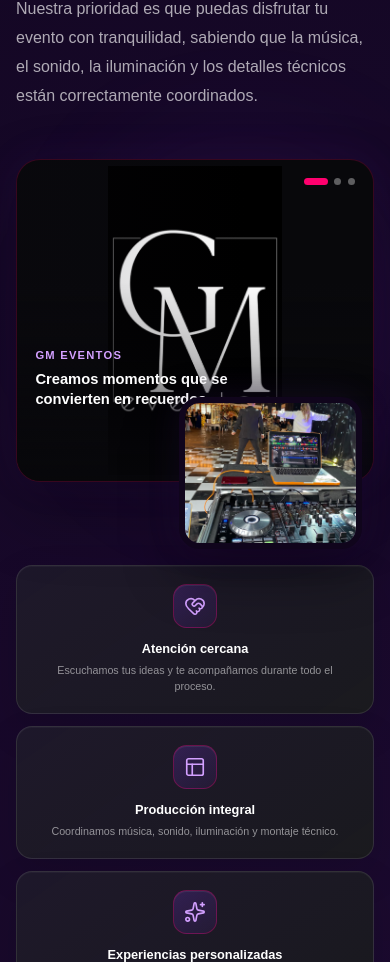
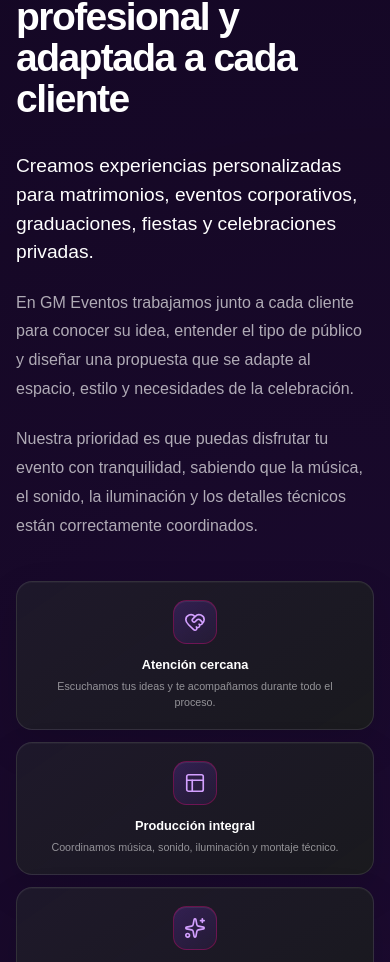
Before and after one commit to allanDev94/Gm-Eventos, a React (Vite) app: page /nosotros in a window 390 px wide. Shown: the part 1038-2000 px from the top of the page. Built offline with nearby package versions, Linux system fonts and the light colour scheme.

Commit message:
improve: reorder about content on smaller screens

```diff
--- a/src/sections/About/components/StorySection/StorySection.css
+++ b/src/sections/About/components/StorySection/StorySection.css
@@ -4,17 +4,22 @@
 
 .about__story {
   display: grid;
+
   grid-template-columns:
     minmax(0, 1fr)
     minmax(470px, 0.96fr);
 
-  gap: clamp(3.5rem, 6vw, 6rem);
+  column-gap: clamp(3.5rem, 6vw, 6rem);
+  row-gap: 1rem;
 
   align-items: start;
 }
 
 .about__story-content {
   min-width: 0;
+
+  grid-column: 1;
+  grid-row: 1 / span 2;
 }
 
 .about__story-title {
@@ -60,9 +65,10 @@
 .about__story-visual-column {
   min-width: 0;
 
+  grid-column: 2;
+  grid-row: 1;
+
   display: grid;
-
-  gap: 1rem;
 
   margin-top: 3.6rem;
 }
@@ -327,6 +333,9 @@
 ======================================== */
 
 .about__story-highlights {
+  grid-column: 2;
+  grid-row: 2;
+
   display: grid;
 
   grid-template-columns: repeat(3, minmax(0, 1fr));
@@ -464,24 +473,43 @@
 }
 
 /* ========================================
-   ESCRITORIO MEDIANO
+   ESCRITORIO MEDIANO / TABLET GRANDE
 ======================================== */
 
 @media (max-width: 1180px) {
   .about__story {
     grid-template-columns: 1fr;
 
-    gap: 4rem;
+    row-gap: 3rem;
   }
 
+  /* 1. Primero aparecen las fotografías */
+
+  .about__story-visual-column {
+    grid-column: 1;
+    grid-row: 1;
+
+    width: min(100%, 850px);
+
+    margin-top: 0;
+  }
+
+  /* 2. Después aparece Quiénes somos */
+
   .about__story-content {
+    grid-column: 1;
+    grid-row: 2;
+
     max-width: 850px;
   }
 
-  .about__story-visual-column {
+  /* 3. Finalmente aparecen las tarjetas */
+
+  .about__story-highlights {
+    grid-column: 1;
+    grid-row: 3;
+
     width: min(100%, 850px);
-
-    margin-top: 0;
   }
 
   .about__story-gallery {
@@ -495,6 +523,10 @@
 
 @media (max-width: 900px) {
   .about__story-visual-column {
+    width: min(100%, 760px);
+  }
+
+  .about__story-highlights {
     width: min(100%, 760px);
   }
 
@@ -516,7 +548,7 @@
 
 @media (max-width: 700px) {
   .about__story {
-    gap: 3rem;
+    row-gap: 2.5rem;
   }
 
   .about__story-gallery {
--- a/src/sections/About/components/StorySection/StorySection.jsx
+++ b/src/sections/About/components/StorySection/StorySection.jsx
@@ -116,19 +116,23 @@ function StorySection() {
             <span />
           </div>
         </motion.div>
+      </motion.div>
 
       <motion.ul
         className="about__story-highlights"
         variants={storyHighlightsVariants}
+        initial={shouldReduceMotion ? false : "hidden"}
+        whileInView={shouldReduceMotion ? undefined : "visible"}
+        viewport={{
+          once: true,
+          amount: 0.2,
+        }}
       >
         {storyHighlights.map((highlight) => {
           const Icon = highlight.icon;
 
           return (
-              <motion.li
-                key={highlight.id}
-                variants={storyHighlightItemVariants}
-              >
+            <motion.li key={highlight.id} variants={storyHighlightItemVariants}>
               <span className="about__story-highlight-icon">
                 <Icon size={22} strokeWidth={1.8} aria-hidden="true" />
               </span>
@@ -142,7 +146,6 @@ function StorySection() {
           );
         })}
       </motion.ul>
-      </motion.div>
     </div>
   );
 }
```
Lines whose indentation alone changed are shown as unchanged.
